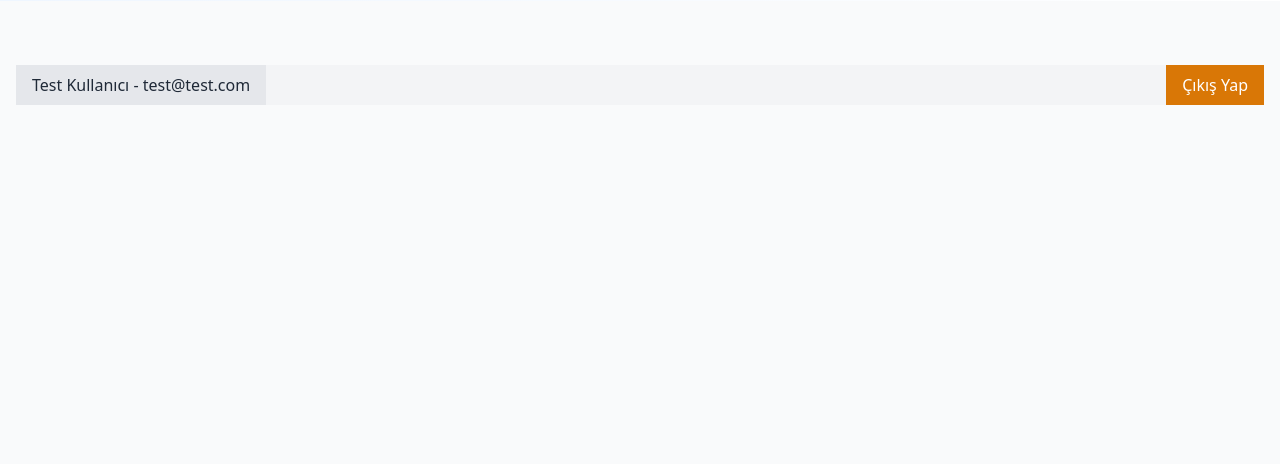
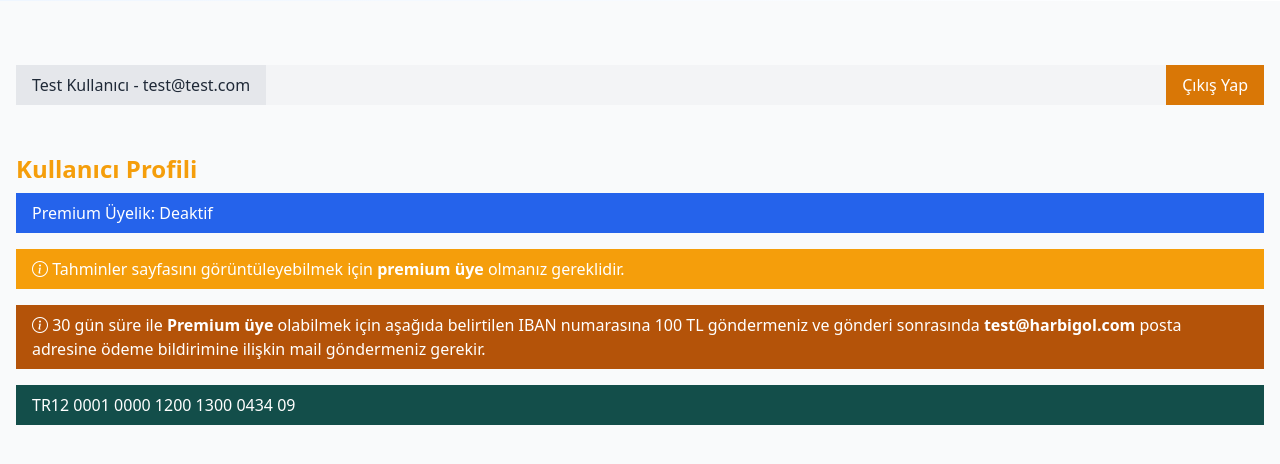
Before and after one commit to lazcansar/bigol, a PHP site: page /profile.php in a window 1280 px wide. Shown: the part 288-752 px from the top of the page. Run offline with PHP 8.4, Linux system fonts and the light colour scheme; a user stored in the database is signed in; data comes from the database, SQL or seed files in the repository; some libraries are stand-ins or nearby versions.

Commit message:
Operations file created. Request operations

```diff
--- a/profile.php
+++ b/profile.php
@@ -17,8 +17,27 @@ require_once 'component.php';
 
 <section class="px-4 sm:px-0">
     <div class="container mx-auto">
-        <div class="flex flex-row items-center justify-center">
-
+        <h1 class="font-bold text-2xl text-amber-500 mb-2">Kullanıcı Profili</h1>
+        <div class="flex flex-col">
+            <?php
+            $stmt = $db->prepare("SELECT * FROM users WHERE id = ?");
+            $stmt->bind_param("i", $id);
+            $stmt->execute();
+            $result = $stmt->get_result();
+            $row = $result->fetch_assoc();
+            if($id === $row['id']) {
+                $iban = $row['ibanConfirm'];
+            }
+            if ($iban == true) {
+                $ibanStatus = 'Aktif';
+            } else {
+                $ibanStatus = 'Deaktif';
+            }
+            ?>
+            <p class="px-4 py-2 mb-4 bg-blue-600 text-white">Premium Üyelik: <?= $ibanStatus ?></p>
+            <p class="px-4 py-2 bg-amber-500 text-white mb-4"><i class="bi bi-info-circle"></i> Tahminler sayfasını görüntüleyebilmek için <strong>premium üye</strong> olmanız gereklidir.</p>
+            <p class="px-4 py-2 bg-amber-700 text-white mb-4"><i class="bi bi-info-circle"></i> 30 gün süre ile <strong>Premium üye</strong> olabilmek için aşağıda belirtilen IBAN numarasına 100 TL göndermeniz ve gönderi sonrasında <a href="mailto:" class="font-bold">test@harbigol.com</a> posta adresine ödeme bildirimine ilişkin mail göndermeniz gerekir.</p>
+            <p class="px-4 py-2 bg-teal-900 text-white">TR12 0001 0000 1200 1300 0434 09</p>
         </div>
     </div>
 </section>
```
